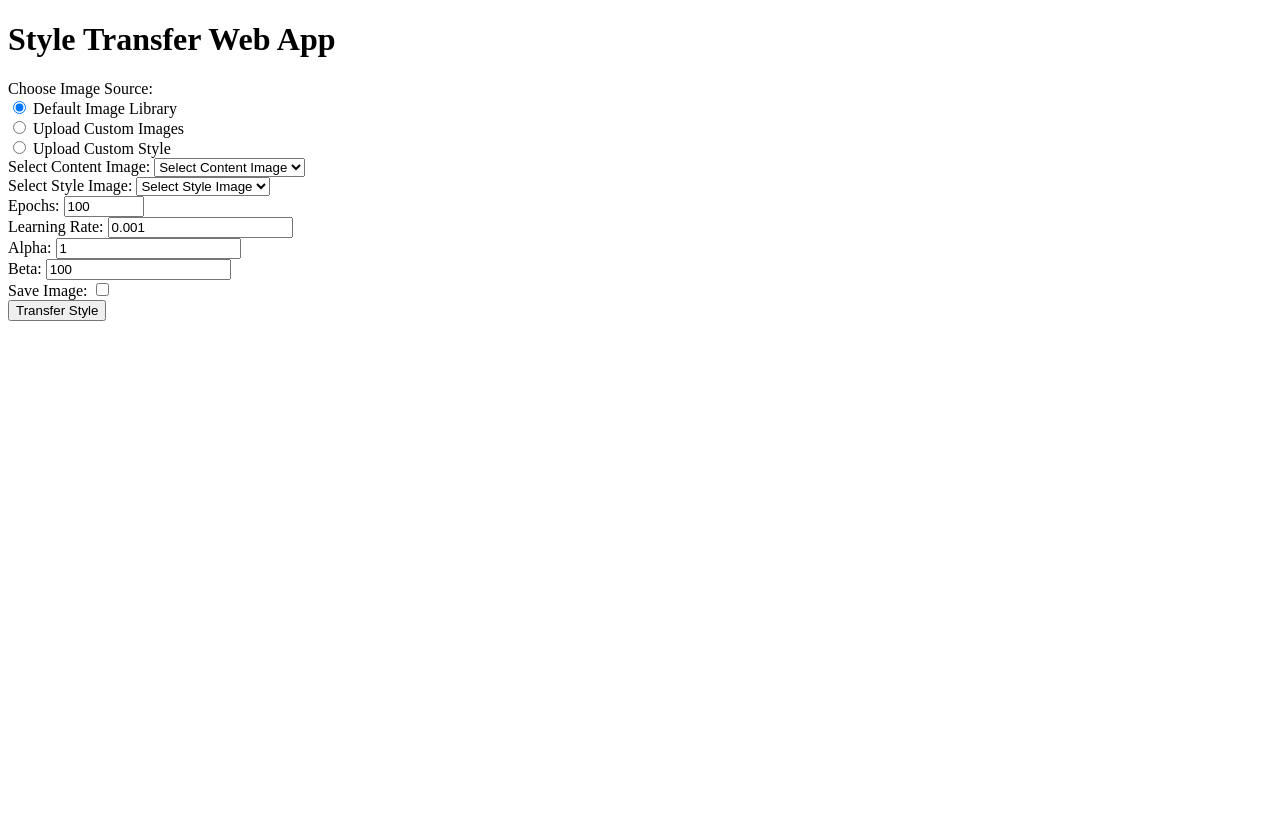
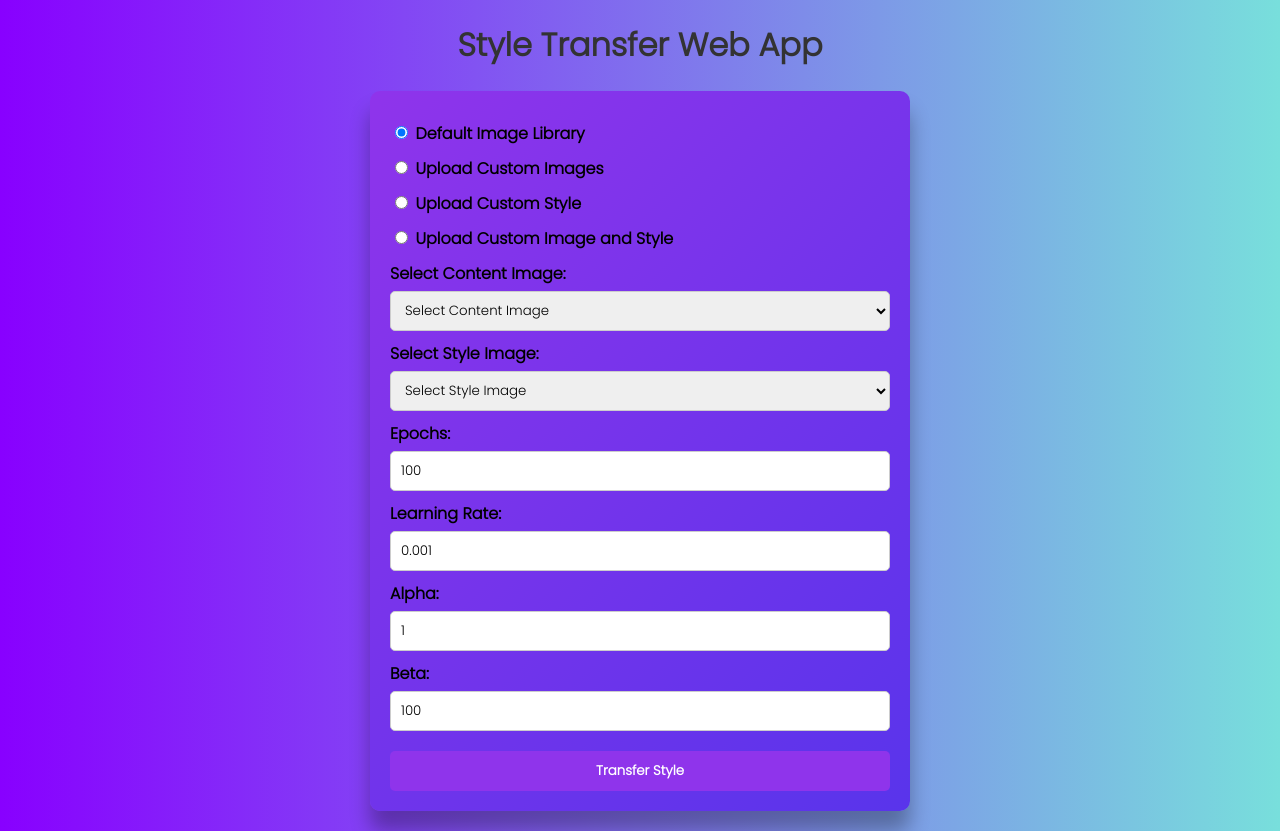
Before and after one commit to al0nkr/style-transfer-nn, a Flask app: page / in a window 1280 px wide. Before the commit the page ends 321 px from the top, so only its background shows below. Run offline with Flask 3, Linux system fonts and the light colour scheme.

Commit message:
Fixed app and styles with custom uploads

```diff
--- a/app.py
+++ b/app.py
@@ -1,12 +1,16 @@
 import os
-from flask import Flask, render_template, request, redirect, url_for, send_file
+from flask import Flask, render_template, request
 import base64
 from io import BytesIO
+import matplotlib
+matplotlib.use('Agg')
 import matplotlib.pyplot as plt
 import src.components.data_ingestion as DI
 from src.components.model_trainer import modelTrain
+from werkzeug.utils import secure_filename
 
 app = Flask(__name__)
+app.config["UPLOAD_FOLDER"] = os.path.abspath(os.path.join(os.path.dirname(__file__), 'static', 'uploads'))
 content_dir = DI.default_content_dir
 style_dir = DI.default_style_dir
 
@@ -21,16 +25,55 @@ def index():
 @app.route('/transfer', methods=['POST'])
 def transfer_style():
     # Retrieve user input from the form
-    content_image = request.form['contentImage']
-    style_image = request.form['styleImage']
     epochs = int(request.form['epochs'])
     learning_rate = float(request.form['learningRate'])
     alpha = float(request.form['alpha'])
     beta = float(request.form['beta'])
 
-    # Construct the file paths for the content and style images
-    content_image_path = os.path.join(content_dir, content_image)
-    style_image_path = os.path.join(style_dir, style_image)
+    selected_source = request.form.get("imageSource")
+    content_image = request.form.get('contentImage')
+    style_image = request.form.get('styleImage')
+
+    if selected_source == 'default':
+        content_image_path = os.path.join(content_dir, content_image)
+        style_image_path = os.path.join(style_dir, style_image)
+
+    elif selected_source == 'custom_image':
+        custom_content = request.files.get('customContentImage')
+        content_image_filename = secure_filename(custom_content.filename)
+        content_image_path = os.path.join(app.config['UPLOAD_FOLDER'], content_image_filename)
+        os.makedirs(app.config['UPLOAD_FOLDER'], exist_ok=True)
+        print("Content Image Path:", content_image_path)
+        custom_content.save(content_image_path)
+
+        style_image_path = os.path.join(style_dir, style_image)
+
+    elif selected_source == 'custom_style':
+        custom_style = request.files.get('customStyleImage')
+        style_image_filename = secure_filename(custom_style.filename)
+
+        style_image_path = os.path.join(app.config['UPLOAD_FOLDER'], style_image_filename)
+        print("Style Image Path:", style_image_path)
+        os.makedirs(app.config['UPLOAD_FOLDER'], exist_ok=True)
+        custom_style.save(style_image_path)
+
+        content_image_path = os.path.join(content_dir, content_image)
+
+    elif selected_source == 'custom':
+        custom_content = request.files.get('customContentImage')
+        content_image_filename = secure_filename(custom_content.filename)
+        content_image_path = os.path.join(app.config['UPLOAD_FOLDER'], content_image_filename)
+        os.makedirs(app.config['UPLOAD_FOLDER'], exist_ok=True)
+        print("Content Image Path:", content_image_path)
+        custom_content.save(content_image_path)
+
+        custom_style = request.files.get('customStyleImage')
+        style_image_filename = secure_filename(custom_style.filename)
+        style_image_path = os.path.join(app.config['UPLOAD_FOLDER'], style_image_filename)
+        print("Style Image Path:", style_image_path)
+        os.makedirs(app.config['UPLOAD_FOLDER'], exist_ok=True)
+        custom_style.save(style_image_path)
+
 
     # Perform style transfer
     test = modelTrain(content_image_path, style_image_path)
--- /dev/null
+++ b/static/style.css
@@ -0,0 +1,71 @@
+body {
+    background: linear-gradient(to right, #8800ff, #78dfdc);
+    font-family: 'Poppins',sans-serif;
+    margin: 20px;
+}
+
+h1 {
+    color: #333;
+    text-align: center;
+}
+
+form {
+    max-width: 500px;
+    margin: 0 auto;
+    padding: 20px;
+    border-radius: 10px;
+    background: linear-gradient(135deg, #8f34eb 0%, #5934eb 100%);
+    box-shadow: 0 20px 20px rgba(0, 0, 0, 0.3)
+}
+
+form label {
+    font-weight: bold;
+    display: block;
+    margin-top: 10px;
+}
+
+form input[type="number"],
+form select {
+    width: 100%;
+    padding: 10px;
+    margin-top: 5px;
+    border: 1px solid #ccc;
+    border-radius: 5px;
+    box-sizing: border-box;
+    font-family: 'Poppins',sans-serif;
+}
+form input[type="number"] {
+    height: 40px;
+    font-family: 'Poppins',sans-serif;
+}
+
+form select {
+    height: 40px;
+    background-position: right center;
+    background-size: 20px;
+    padding-right: 30px;
+    font-family: 'Poppins',sans-serif;
+}
+
+form input[type="file"] {
+    margin-top: 10px;
+    font-family: 'Poppins',sans-serif;
+}
+
+form input[type="submit"] {
+    width: 100%;
+    padding: 10px;
+    margin-top: 20px;
+    border: none;
+    border-radius: 5px;
+    background-color: #8f34eb;
+    color: #fff;
+    font-family: 'Poppins',sans-serif;
+    font-weight: bold;
+    cursor: pointer;
+}
+
+.imageContainer {
+    max-width: 500px;
+    margin: 20px auto;
+}
--- a/templates/index.html
+++ b/templates/index.html
@@ -1,55 +1,73 @@
+
 <!DOCTYPE html>
 <html>
 <head>
     <title>Style Transfer Web App</title>
-    <style>
-        .custom-image-container, .custom-style-container {
-            display: none;
-        }
-    </style>
+    <link rel="stylesheet" href="https://fonts.googleapis.com/css2?family=Poppins:wght@300&display=swap">
+    <link rel="stylesheet" href="../static/style.css">
     <script>
         function toggleImageOptions() {
             const defaultLibraryRadio = document.getElementById('defaultLibrary');
             const customImageRadio = document.getElementById('customImage');
             const customStyleRadio = document.getElementById('customStyle');
-            const defaultImageContainer = document.querySelector('.default-image-container');
+            const customImageStyleRadio = document.getElementById('customImageStyle');
+            const defaultContentContainer = document.querySelector('.default-content-container');
+            const defaultStyleContainer = document.querySelector('.default-style-container');
             const customImageContainer = document.querySelector('.custom-image-container');
             const customStyleContainer = document.querySelector('.custom-style-container');
 
             if (defaultLibraryRadio.checked) {
-                defaultImageContainer.style.display = 'block';
+                defaultContentContainer.style.display = 'block';
+                defaultStyleContainer.style.display = 'block';
                 customImageContainer.style.display = 'none';
                 customStyleContainer.style.display = 'none';
             } else if (customImageRadio.checked) {
-                defaultImageContainer.style.display = 'none';
+                defaultContentContainer.style.display = 'none';
+                defaultStyleContainer.style.display = 'block';
                 customImageContainer.style.display = 'block';
                 customStyleContainer.style.display = 'none';
             } else if (customStyleRadio.checked) {
-                defaultImageContainer.style.display = 'none';
+                defaultContentContainer.style.display = 'block';
+                defaultStyleContainer.style.display = 'none';
                 customImageContainer.style.display = 'none';
                 customStyleContainer.style.display = 'block';
             }
+            else if (customImageStyleRadio.checked) {
+                defaultContentContainer.style.display = 'none';
+                defaultStyleContainer.style.display = 'none';
+                customImageContainer.style.display = 'block';
+                customStyleContainer.style.display = 'block';
+            }
         }
+        customContentInput.disabled = !customImageRadio.checked && !customImageStyleRadio.checked;
+        customStyleInput.disabled = !customStyleRadio.checked && !customImageStyleRadio.checked;
     </script>
 </head>
 <body>
     <h1>Style Transfer Web App</h1>
     <form action="/transfer" method="post" enctype="multipart/form-data">
         <!-- Radio buttons for selecting image source -->
-        <label>Choose Image Source:</label>
-        <br>
-        <input type="radio" id="defaultLibrary" name="imageSource" value="default" checked onclick="toggleImageOptions()">
-        <label for="defaultLibrary">Default Image Library</label>
-        <br>
-        <input type="radio" id="customImage" name="imageSource" value="custom" onclick="toggleImageOptions()">
-        <label for="customImage">Upload Custom Images</label>
-        <br>
-        <input type="radio" id="customStyle" name="imageSource" value="custom" onclick="toggleImageOptions()">
-        <label for="customStyle">Upload Custom Style</label>
-        <br>
+        <div class="radio-container">
+            <label>
+                <input type="radio" id="defaultLibrary" class = "radioInput" name="imageSource" value="default" checked onchange=toggleImageOptions()>
+                Default Image Library
+            </label>
+            <label>
+                <input type="radio" id="customImage" class = "radioInput"  name="imageSource" value="custom_image" onchange=toggleImageOptions()>
+                Upload Custom Images
+            </label>
+            <label>
+                <input type="radio" id="customStyle" class = "radioInput" name="imageSource" value="custom_style" onchange=toggleImageOptions()>
+                Upload Custom Style
+            </label>
+            <label>
+                <input type="radio" id="customImageStyle" class = "radioInput" name="imageSource" value="custom" onchange=toggleImageOptions()>
+                Upload Custom Image and Style
+            </label>
+        </div>
 
         <!-- Default Image Selection Container -->
-        <div class="default-image-container">
+        <div class="default-content-container">
             <!-- Dropdown for selecting content image -->
             <label for="contentImage">Select Content Image:</label>
             <select name="contentImage" id="contentImage">
@@ -59,7 +77,8 @@
                 {% endfor %}
             </select>
             <br>
-
+        </div>
+        <div class="default-style-container">
             <!-- Dropdown for selecting style image -->
             <label for="styleImage">Select Style Image:</label>
             <select name="styleImage" id="styleImage">
@@ -76,11 +95,6 @@
             <!-- Input for content image -->
             <label for="customContentImage">Upload Custom Content Image:</label>
             <input type="file" id="customContentImage" name="customContentImage" accept="image/*">
-            <br>
-
-            <!-- Input for style image -->
-            <label for="customStyleImage">Upload Custom Style Image:</label>
-            <input type="file" id="customStyleImage" name="customStyleImage" accept="image/*">
             <br>
         </div>
 
@@ -112,11 +126,6 @@
         <input type="number" id="beta" name="beta" step="1" value="100">
         <br>
 
-        <!-- Checkbox to save the image -->
-        <label for="saveImage">Save Image:</label>
-        <input type="checkbox" id="saveImage" name="saveImage" value="yes">
-        <br>
-
         <!-- Submit button -->
         <input type="submit" value="Transfer Style">
     </form>
```
Also changed, not shown: src/utils.py (+0 -7 lines), static/result_style.css (added, +45 -0 lines), templates/result.html (+9 -4 lines), static/uploads/cat-explode.jpg (added), static/uploads/test.jpg (added).
